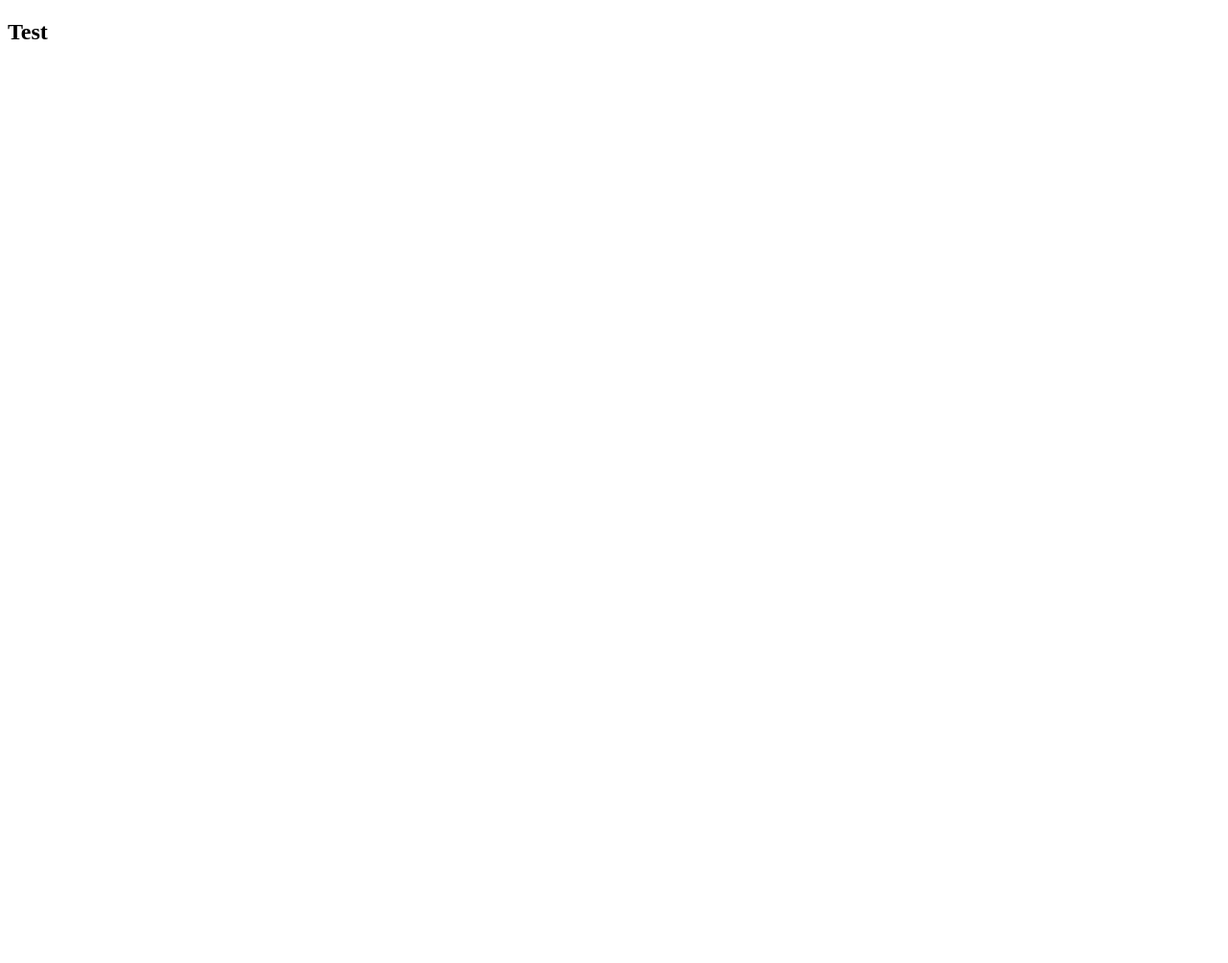
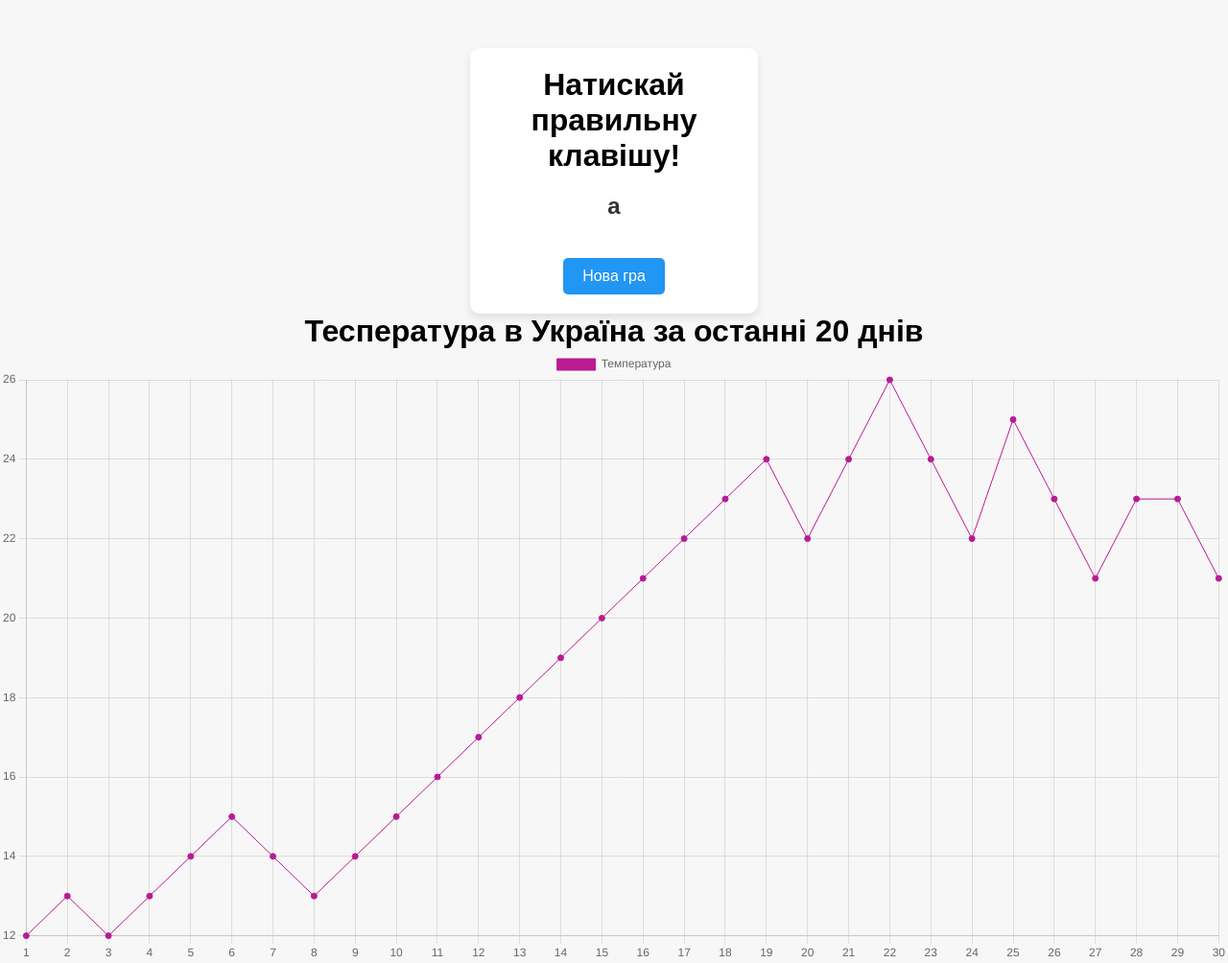
Before and after one commit to artemanoh/hm-5, a website built with Parcel: page src/index.html in a window 1280 px wide. Shown: the whole page at 96% size. Before the commit the page ends 800 px from the top, so only its background shows below. Built offline with nearby package versions, Linux system fonts and the light colour scheme.

Commit message:
Make HW-5

```diff
--- a/package.json
+++ b/package.json
@@ -17,6 +17,7 @@
     "parcel": "^2.14.4"
   },
   "dependencies": {
+    "@pnotify/core": "^5.2.0",
     "gh-pages": "^6.3.0",
     "parcel-reporter-clean-dist": "^1.0.4",
     "posthtml-include": "^2.0.1"
--- /dev/null
+++ b/src/chart.js
@@ -0,0 +1,25 @@
+const chartData = {
+    labels: [
+      "1", "2", "3", "4", "5", "6", "7", "8", "9", "10",
+      "11", "12", "13", "14", "15", "16", "17", "18", "19", "20",
+      "21", "22", "23", "24", "25", "26", "27", "28", "29", "30"
+    ],
+    datasets: [
+      {
+        label: "Температура",
+        data: [
+          12, 13, 12, 13, 14, 15, 14, 13, 14, 15,
+          16, 17, 18, 19, 20, 21, 22, 23, 24, 22,
+          24, 26, 24, 22, 25, 23, 21, 23, 23, 21,
+        ],
+        backgroundColor: "#ba1a92",
+        borderColor: "#ba1a92",
+        borderWidth: 1,
+      }
+    ]
+  };
+
+  const temperatureChart = new Chart(document.getElementById("chart-temperature"),{
+      type: "line",
+      data: chartData,
+  });
--- a/src/index.html
+++ b/src/index.html
@@ -6,7 +6,20 @@
     <link rel="stylesheet" href="./style.css">
   </head>
   <body>
-    <h2>Test</h2>
+    <!-- Task 1 -->
+      <div class="game-container">
+        <h1>Натискай правильну клавішу!</h1>
+        <div class="key-section">
+          <h2 id="key">Натисніть: a</h2>
+        </div>
+        <button id="start-new-game" class="btn">Нова гра</button>
+      </div>
+    <!-- Task 2 -->
+    <h1>Теспература в Україна за останні 20 днів</h1>
+    <canvas id="chart-temperature"></canvas>
+
     <script type="module" src="./index.js"></script>
+    <script src="https://cdn.jsdelivr.net/npm/chart.js"></script>
+    <script type="module" src="./chart.js"></script>
   </body>
 </html>
--- a/src/index.js
+++ b/src/index.js
@@ -0,0 +1,57 @@
+import { success, error, info } from "@pnotify/core";
+import "@pnotify/core/dist/BrightTheme.css";
+
+const keys = ['a', 's', 'Escape', '8', 'g', 'h', '1', '2', 'Shift', 'Tab', '4'];
+
+let currentKeyIndex = 0;
+const keyDisplay = document.getElementById("key");
+const newGameBtn = document.getElementById("start-new-game");
+
+function updateKeyDisplay() {
+  if (currentKeyIndex >= keys.length) {
+    keyDisplay.textContent = "Гру завершено 🎉";
+    success({ text: "Ви пройшли всі етапи!", delay: 5000 });
+  } else {
+    keyDisplay.textContent = keys[currentKeyIndex];
+    success({ text: "Правильно!", delay: 3000 });
+  }
+}
+
+function wrongKey(expected, pressed) {
+  error({
+    text: `Помилка. Треба: "${expected}", ви натиснули: "${pressed}"`,
+    delay: 5000
+  });
+}
+
+
+keyDisplay.textContent = keys[currentKeyIndex];
+
+document.addEventListener("keydown", (event) => {
+  const pressedKey = event.key;
+
+  if (pressedKey === "Tab") {
+    event.preventDefault();
+  }
+
+  const expectedKey = keys[currentKeyIndex];
+
+  if (pressedKey === expectedKey) {
+    currentKeyIndex++;
+    updateKeyDisplay();
+  } else {
+    wrongKey(expectedKey, pressedKey);
+  }
+});
+
+document.addEventListener("keypress", (event) => event.preventDefault());
+
+function startNewGame() {
+  currentKeyIndex = 0;
+  keyDisplay.textContent = keys[currentKeyIndex];
+  info({
+    text: "Гру розпочато знову! Вперед 😉",
+    delay: 4000
+  });
+}
+newGameBtn.addEventListener("click", startNewGame);
--- a/src/style.css
+++ b/src/style.css
@@ -0,0 +1,67 @@
+body {
+    font-family: Arial, sans-serif;
+    text-align: center;
+    margin-top: 50px;
+  }
+
+
+
+* {
+    margin: 0;
+    padding: 0;
+    box-sizing: border-box;
+  }
+
+  body {
+    font-family: Arial, sans-serif;
+    background-color: #f7f7f7;
+    display: block;
+  }
+
+
+  .game-container {
+    display: flex;
+    justify-content: center;
+    align-items: center;
+    flex-direction: column;
+    text-align: center;
+    background-color: #ffffff;
+    border-radius: 10px;
+    padding: 20px;
+    box-shadow: 0 4px 8px rgba(0, 0, 0, 0.1);
+    width: 300px;
+    margin: 0 auto;
+  }
+
+
+  .key-section {
+    margin: 20px 0;
+  }
+
+  #key {
+    font-size: 24px;
+    font-weight: bold;
+    color: #333;
+    margin-bottom: 20px;
+  }
+
+
+  .btn {
+    padding: 10px 20px;
+    background-color: #2196f3;
+    color: white;
+    font-size: 16px;
+    border: none;
+    border-radius: 5px;
+    cursor: pointer;
+    transition: background-color 0.3s;
+  }
+
+
+  .btn:hover {
+    background-color: #1976d2;
+  }
+
+  .btn:active {
+    background-color: #0d47a1;
+  }
```
Also changed, not shown: dist/index.html, 13 other files.
